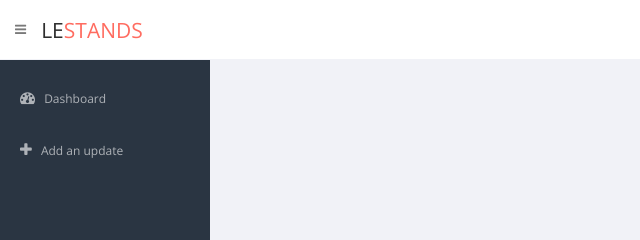
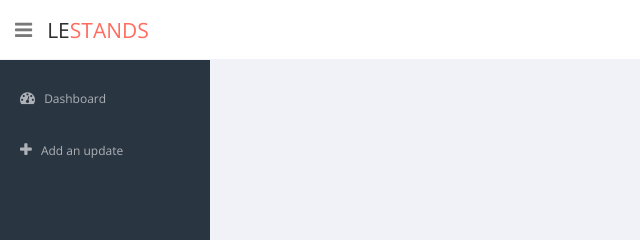
Before and after one commit to drewrwilson/lestandsjs, a plain HTML site: page index.html in a window 1280 px wide. Shown: the top 240 px of the page, 0-640 px from the left. Drawn offline with nearby package versions, Linux system fonts and the light colour scheme; no server answers.

Commit message:
Fix class name for menu bar so nav toggle works
Fixes #12 (but doesn't use a slide-in effect; that is post MVP)

```diff
--- a/assets/css/style.css
+++ b/assets/css/style.css
@@ -703,7 +703,7 @@ ul.top-menu > li > a:hover, ul.top-menu > li > a:focus {
     margin-top: 20px;
 }
 
-.sidebar-toggle-box .icon-reorder {
+.sidebar-toggle-box .fa-bars {
     cursor: pointer;
     display: inline-block;
     font-size: 20px;
--- a/assets/js/common-scripts.js
+++ b/assets/js/common-scripts.js
@@ -30,7 +30,7 @@ var Script = function () {
         $(window).on('resize', responsiveView);
     });
 
-    $('.icon-reorder').click(function () {
+    $('.fa-bars').click(function () {
         if ($('#sidebar > ul').is(":visible") === true) {
             $('#main-content').css({
                 'margin-left': '0px'
--- a/index.html
+++ b/index.html
@@ -33,7 +33,7 @@
       <!--header start-->
       <header class="header white-bg">
             <div class="sidebar-toggle-box">
-                <div data-original-title="Toggle Navigation" data-placement="right" class="fa fa-reorder tooltips"></div>
+                <div data-original-title="Toggle Navigation" data-placement="right" class="fa fa-bars tooltips"></div>
             </div>
             <!--logo start-->
             <a href="#" class="logo">le<span>Stands</span></a>
```
